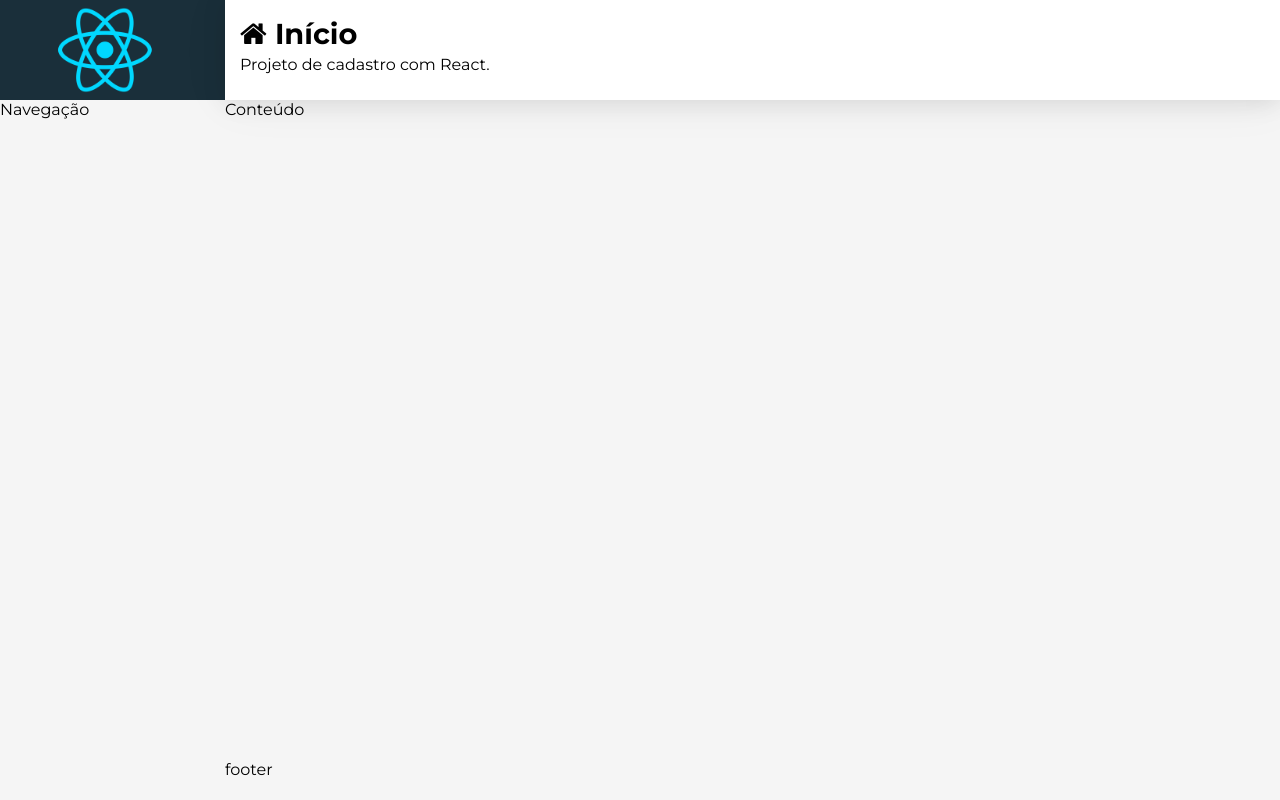
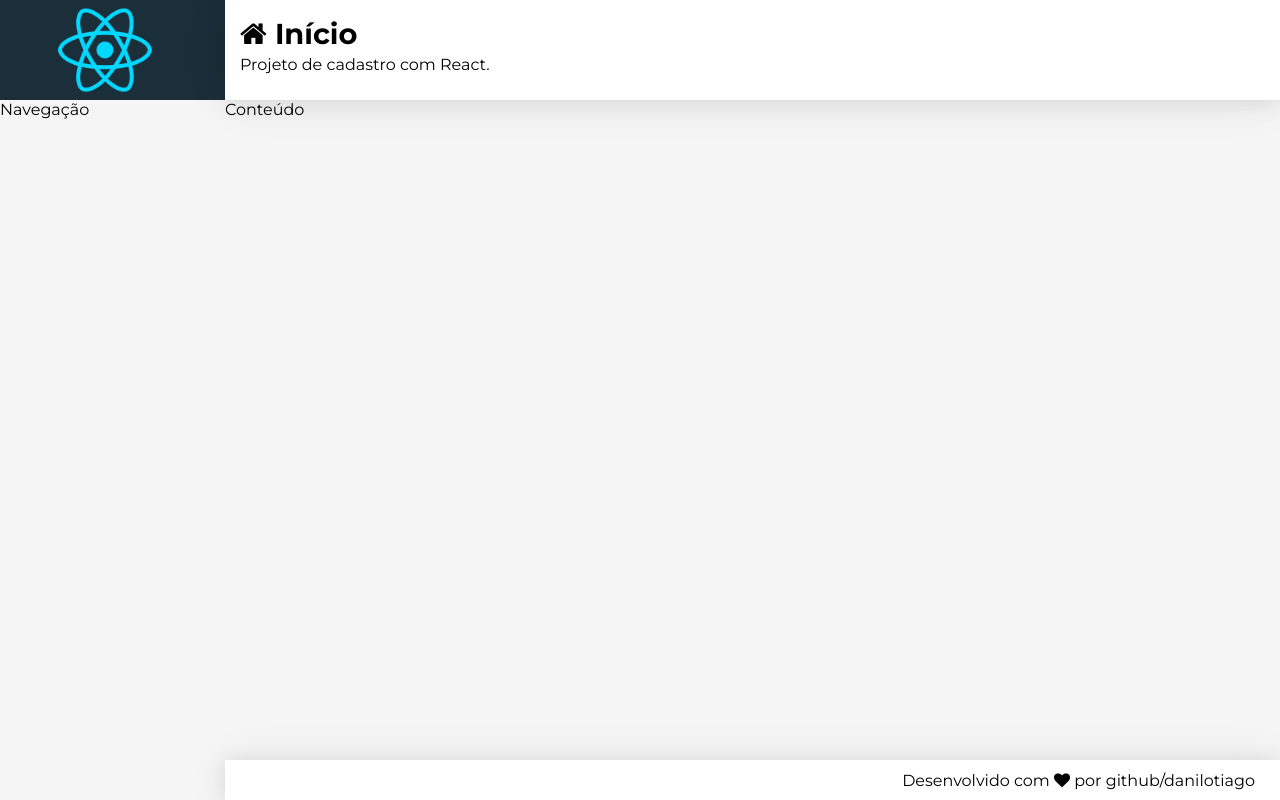
Before and after one commit to danilotiago/react-cadastro, a React (Create React App) app: page / in a window 1280 px wide. Built offline with nearby package versions, Linux system fonts and the light colour scheme.

Commit message:
ajusatando css componente footer

```diff
--- a/src/components/template/footer/Footer.css
+++ b/src/components/template/footer/Footer.css
@@ -0,0 +1,8 @@
+footer.footer {
+    display: flex;
+    align-items: center;
+    justify-content: flex-end;
+    padding: 0 25px;
+    background-color: #FFF;
+    box-shadow: var(--shadow);
+}
--- a/src/components/template/footer/Footer.jsx
+++ b/src/components/template/footer/Footer.jsx
@@ -4,5 +4,7 @@
 
 export default props =>
     <footer className="footer">
-        footer
+        <span>
+            Desenvolvido com <i className="fa fa-heart text-danger"></i> por github/danilotiago
+        </span>
     </footer>
```
